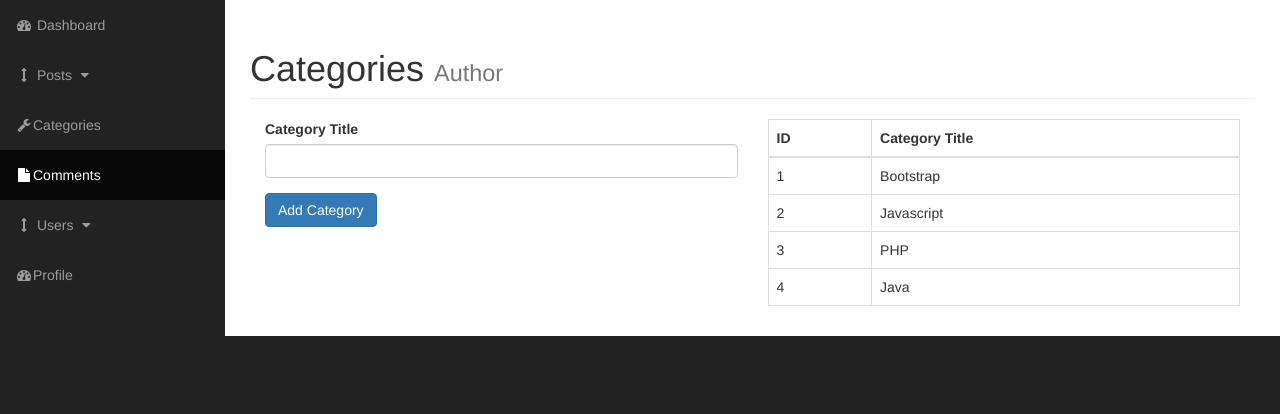
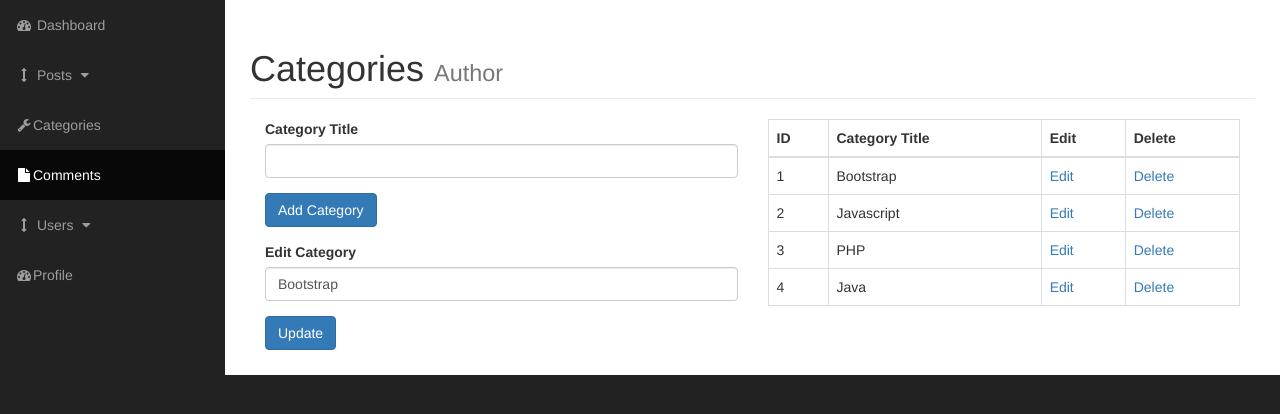
Before and after one commit to paperjoob/CMS-PHP, a PHP site: page /PHP_cms/admin/categories.php?edit=1 in a window 1280 px wide. Shown: the part 51-465 px from the top of the page. Run offline with PHP 8.4, Linux system fonts and the light colour scheme; data comes from the database, SQL or seed files in the repository.

Commit message:
able to edit

```diff
--- a/admin/categories.php
+++ b/admin/categories.php
@@ -49,22 +49,30 @@
                                     <input class="btn btn-primary" type="submit" name="submit" value="Add Category">
                                 </div>
                             </form>
+
+                            <?php
+                                if(isset($_GET['edit'])) {
+                                    $cat_id = $_GET['edit'];
+
+                                    include "includes/update_categories.php";
+                                }
+                            ?>
                         </div> <!-- End of Add Category Form -->
                         <!-- Beginning of Table Category Div -->
                         <div class="col-xs-6">
                             <?php
-                                // query from the database
+                                // FIND ALL Categories Query from the database
                                 $query = "SELECT * FROM categories"; // to LIMIT the query, it would be LIMIT 3;
                                 // query mysql with the connection and query
                                 $select_categories_admin = mysqli_query($connection, $query);
-
-
                             ?>
                             <table class="table table-bordered table-hover">
                                 <thead>
                                     <tr>
                                         <th>ID</th>
                                         <th>Category Title</th>
+                                        <th>Edit</th>
+                                        <th>Delete</th>
                                     </tr>
                                 </thead>
                                 <tbody>
@@ -78,7 +86,21 @@
                                             echo "<tr>";
                                             echo "<td>{$cat_id}</td>";
                                             echo "<td>{$cat_title}</td>";
+                                            echo "<td><a href='categories.php?edit={$cat_id}'>Edit</a></td>";
+                                            echo "<td><a href='categories.php?delete={$cat_id}'>Delete</a></td>";
                                             echo "</tr>";
+                                        }
+                                    ?>
+
+                                    <?php
+                                        // DELETE QUERY
+                                        if(isset($_GET['delete'])) {
+                                            $cat_id_delete = $_GET['delete'];
+                                            // create Delete query
+                                            $query = "DELETE FROM categories WHERE cat_id = {$cat_id_delete}";
+                                            $delete_category_query = mysqli_query($connection, $query);
+                                            // refreshes the page upon Deleting an item
+                                            header("Location: categories.php");
                                         }
                                     ?>
                                 </tbody>
--- a/admin/includes/adminheader.php
+++ b/admin/includes/adminheader.php
@@ -1,3 +1,7 @@
+<?php
+// output buffering
+ ob_start(); // in charge of buffering our requests (content) so it will send everything at the same time.
+ ?>
 <?php include "../includes/db.php" ?>
 
 <!DOCTYPE html>
--- /dev/null
+++ b/admin/includes/update_categories.php
@@ -0,0 +1,43 @@
+<form action="" method="post">
+    <div class="form-group">
+        <label for="cat-title">Edit Category</label>
+            <?php
+                if(isset($_GET['edit'])) {
+                    $cat_id = $_GET['edit'];
+                    // FIND ALL Categories Query from the database
+                    $query = "SELECT * FROM categories WHERE cat_id = {$cat_id} "; // to LIMIT the query, it would be LIMIT 3;
+                    // query mysql with the connection and query
+                    $select_categories_edit_id = mysqli_query($connection, $query);
+
+                    while($row = mysqli_fetch_assoc($select_categories_edit_id)) {
+                        // the result will be returned in an associative array
+                        $cat_id = $row['cat_id'];
+                        $cat_title = $row['cat_title'];
+
+                        ?>
+                        <input value="<?php if(isset($cat_title)) {echo $cat_title;} ?>" type="text" class="form-control" name="cat_title">
+                    <?php } ?>
+                <?php }
+            ?>
+
+            <?php
+                // UPDATE CATEGORY QUERY
+                if(isset($_POST['update_category'])) {
+                    $cat_update_title = $_POST['cat_title'];
+                    // create Delete query
+                    $query = "UPDATE categories SET cat_title = '{$cat_update_title}' WHERE cat_id = {$cat_id}";
+                    $update_category_query = mysqli_query($connection, $query);
+                    // refreshes the page upon Deleting an item
+                    header("Location: categories.php");
+                    if(!$update_category_query) {
+                        die("QUERY TO UPDATE FAILED" . mysqli_error($connection));
+                    }
+                }
+
+            ?>
+        <!-- <input class="form-control" type="text" name="cat_title"> -->
+    </div>
+    <div class="form-group">
+        <input class="btn btn-primary" type="submit" name="update_category" value="Update">
+    </div>
+</form>
```
Also changed, not shown: README.md.
